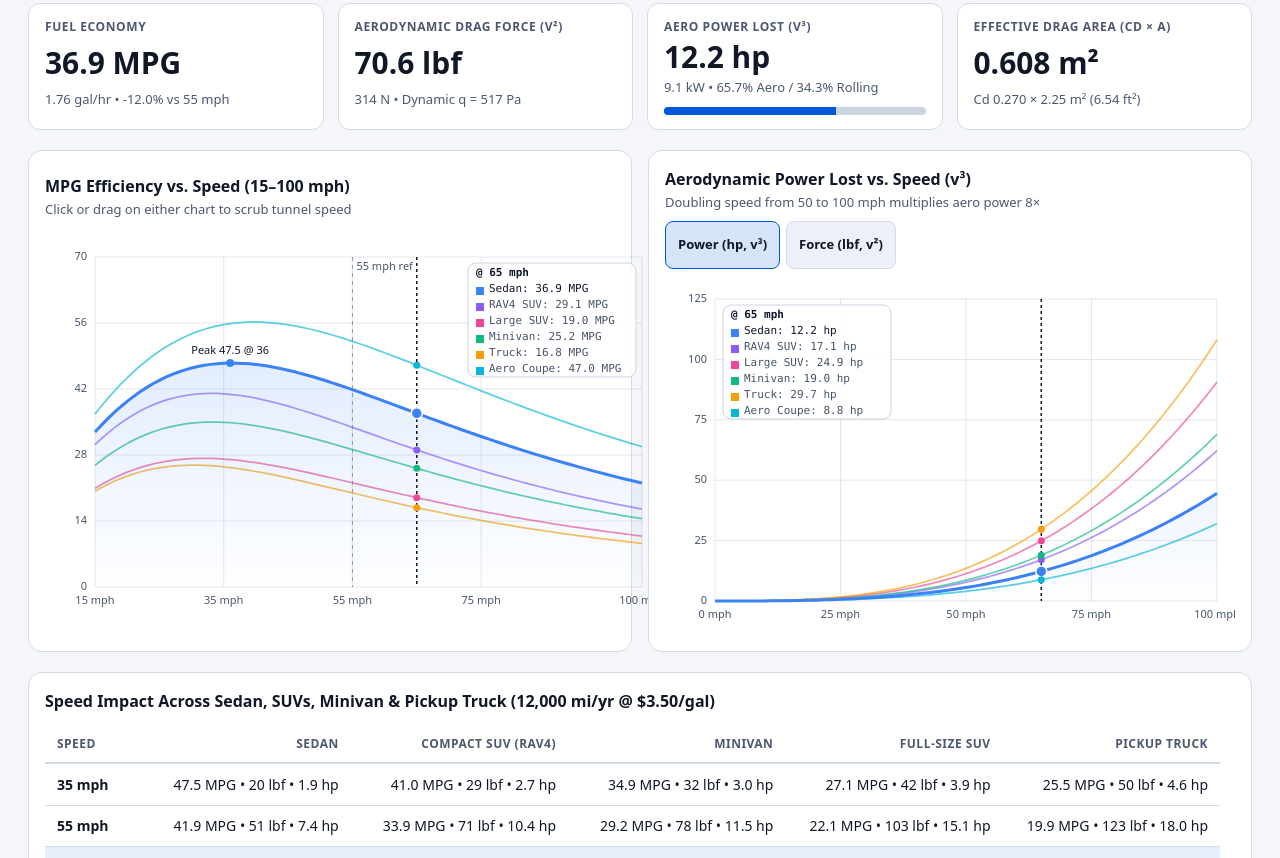
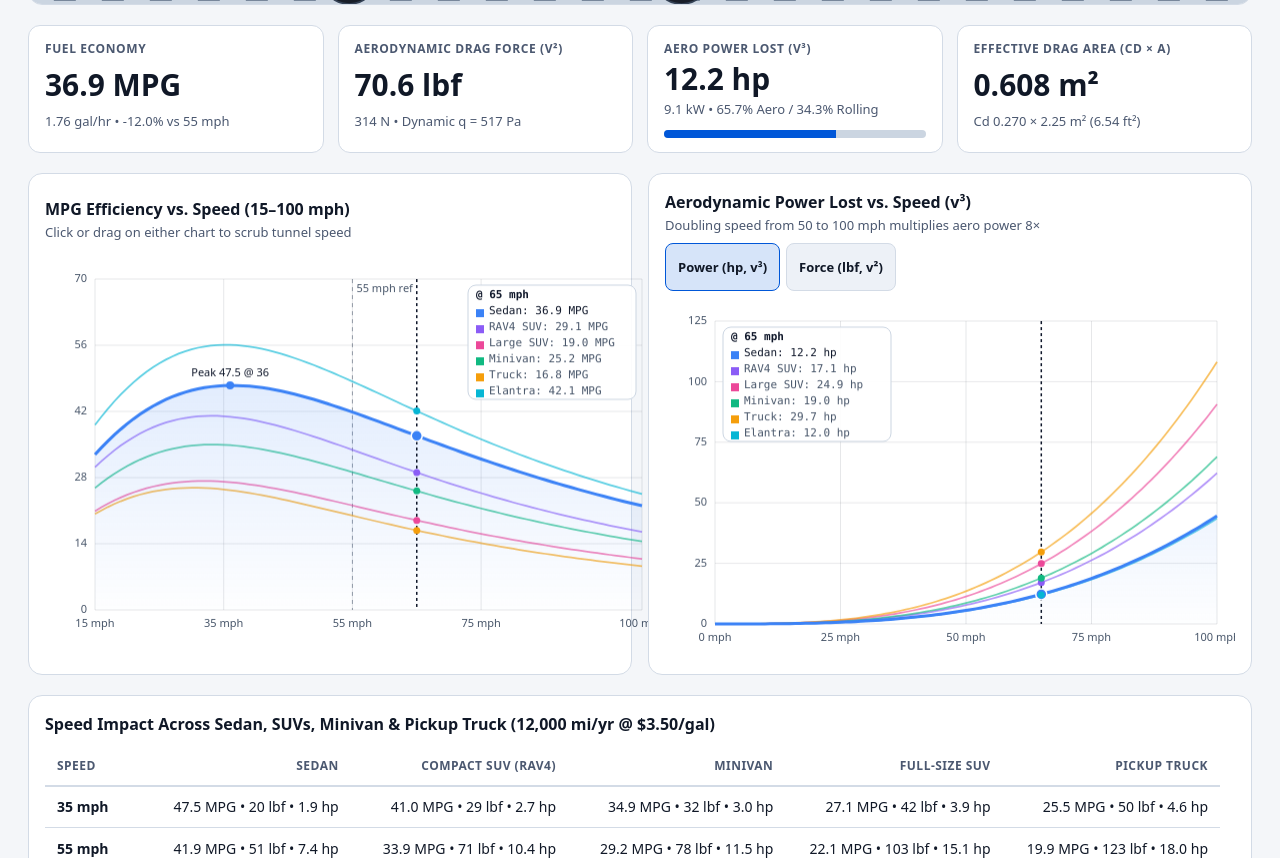
Before and after one commit to Eric-Christine/wind-tunnel-simulator, a plain HTML site: page index.html in a window 1280 px wide. Shown: the part 1240-2098 px from the top of the page. Drawn offline with Linux system fonts and the light colour scheme; animation ran at ten frames a second.

Commit message:
Model coupe after Hyundai Elantra (CN7)

```diff
--- a/index.html
+++ b/index.html
@@ -104,12 +104,12 @@
               <input class="visually-hidden" type="radio" name="vehicle" id="veh-coupe" value="coupe" />
               <label class="vehicle-card" for="veh-coupe">
                 <svg class="vehicle-icon" viewBox="0 0 120 48" aria-hidden="true">
-                  <path d="M11 36 L13 28 L26 22 L46 11 L70 11 L104 23 L109 32 L101 36 Z" fill="currentColor" opacity="0.22" stroke="currentColor" stroke-width="2.5" stroke-linejoin="round"/>
-                  <circle cx="31" cy="36" r="7" fill="currentColor"/><circle cx="88" cy="36" r="7" fill="currentColor"/>
+                  <path d="M10 35 L9 27 L17 22 L34 19 L49 10 L74 10 L96 19 L109 19 L111 22 L109 32 L102 35 Z" fill="currentColor" opacity="0.22" stroke="currentColor" stroke-width="2.5" stroke-linejoin="round"/>
+                  <circle cx="30" cy="36" r="7" fill="currentColor"/><circle cx="89" cy="36" r="7" fill="currentColor"/>
                 </svg>
                 <span class="vehicle-meta">
-                  <span class="vehicle-name"><span class="vehicle-dot" style="background: var(--color-coupe)"></span>Aero Coupe</span>
-                  <span class="vehicle-specs">Cd 0.21 &bull; 2.08 m&sup2; &bull; CdA 0.44</span>
+                  <span class="vehicle-name"><span class="vehicle-dot" style="background: var(--color-coupe)"></span>Hyundai Elantra</span>
+                  <span class="vehicle-specs">Cd 0.28 &bull; 2.12 m&sup2; &bull; CdA 0.59</span>
                 </span>
               </label>
             </div>
--- a/physics.js
+++ b/physics.js
@@ -287,51 +287,53 @@
 
     coupe: {
       id: 'coupe',
-      name: 'Aero Teardrop Coupe',
-      shortName: 'Aero Coupe',
-      tagline: 'Streamlined Kamm-tail benchmark',
-      cd: 0.21,
-      area: 2.08,
-      mass: 1520,
-      crr: 0.0088,
-      idleWatts: 10500,
-      drivetrainEta: 0.30,
+      name: 'Hyundai Elantra',
+      shortName: 'Elantra',
+      tagline: '4-door fastback coupe with ducktail trunk lip',
+      cd: 0.28,
+      area: 2.12,
+      mass: 1385,
+      crr: 0.0090,
+      idleWatts: 9800,
+      drivetrainEta: 0.305,
       colorToken: 'coupe',
       bodyColor: '#06b6d4',
       bodyAccent: '#0e7490',
       polygon: [
-        [0.205, 0.040],
-        [0.208, 0.082],
-        [0.228, 0.126],
-        [0.282, 0.152],
-        [0.362, 0.258],
-        [0.412, 0.268],
-        [0.470, 0.258],
-        [0.545, 0.194],
-        [0.596, 0.148],
-        [0.598, 0.082],
-        [0.582, 0.048],
-        [0.525, 0.032],
-        [0.238, 0.030],
+        [0.204, 0.048],
+        [0.202, 0.095],
+        [0.214, 0.138],
+        [0.296, 0.168],
+        [0.366, 0.274],
+        [0.408, 0.283],
+        [0.468, 0.274],
+        [0.548, 0.202],
+        [0.590, 0.196],
+        [0.596, 0.184],
+        [0.591, 0.118],
+        [0.595, 0.070],
+        [0.578, 0.044],
+        [0.525, 0.034],
+        [0.236, 0.032],
       ],
       cabinWindow: [
-        [0.298, 0.158],
-        [0.368, 0.246],
-        [0.415, 0.255],
-        [0.465, 0.244],
-        [0.530, 0.190],
-        [0.462, 0.165],
-        [0.312, 0.158],
+        [0.306, 0.174],
+        [0.370, 0.264],
+        [0.412, 0.272],
+        [0.465, 0.262],
+        [0.535, 0.200],
+        [0.468, 0.178],
+        [0.320, 0.174],
       ],
       wheels: [
-        { x: 0.268, y: 0.054, r: 0.054 },
-        { x: 0.526, y: 0.054, r: 0.054 },
+        { x: 0.266, y: 0.055, r: 0.055 },
+        { x: 0.524, y: 0.055, r: 0.055 },
       ],
-      roofMount: { x0: 0.372, x1: 0.482, y: 0.268 },
+      roofMount: { x0: 0.376, x1: 0.486, y: 0.284 },
       callouts: [
-        { x: 0.210, y: 0.105, anchorX: 0.12, anchorY: 0.22, label: 'Piercing Wedge Nose', tone: 'good' },
-        { x: 0.440, y: 0.272, anchorX: 0.44, anchorY: 0.42, label: 'Laminar Teardrop Taper', tone: 'good' },
-        { x: 0.616, y: 0.125, anchorX: 0.77, anchorY: 0.22, label: 'Minimal Pressure Wake', tone: 'info' },
+        { x: 0.202, y: 0.112, anchorX: 0.11, anchorY: 0.22, label: 'Parametric Shark Nose', tone: 'good' },
+        { x: 0.450, y: 0.286, anchorX: 0.45, anchorY: 0.43, label: 'Fastback 4-Door Roofline', tone: 'good' },
+        { x: 0.608, y: 0.175, anchorX: 0.77, anchorY: 0.26, label: 'Ducktail Lip & Low Wake (Cd 0.28)', tone: 'info' },
       ],
     },
   };
```
Also changed, not shown: 1 other file.
